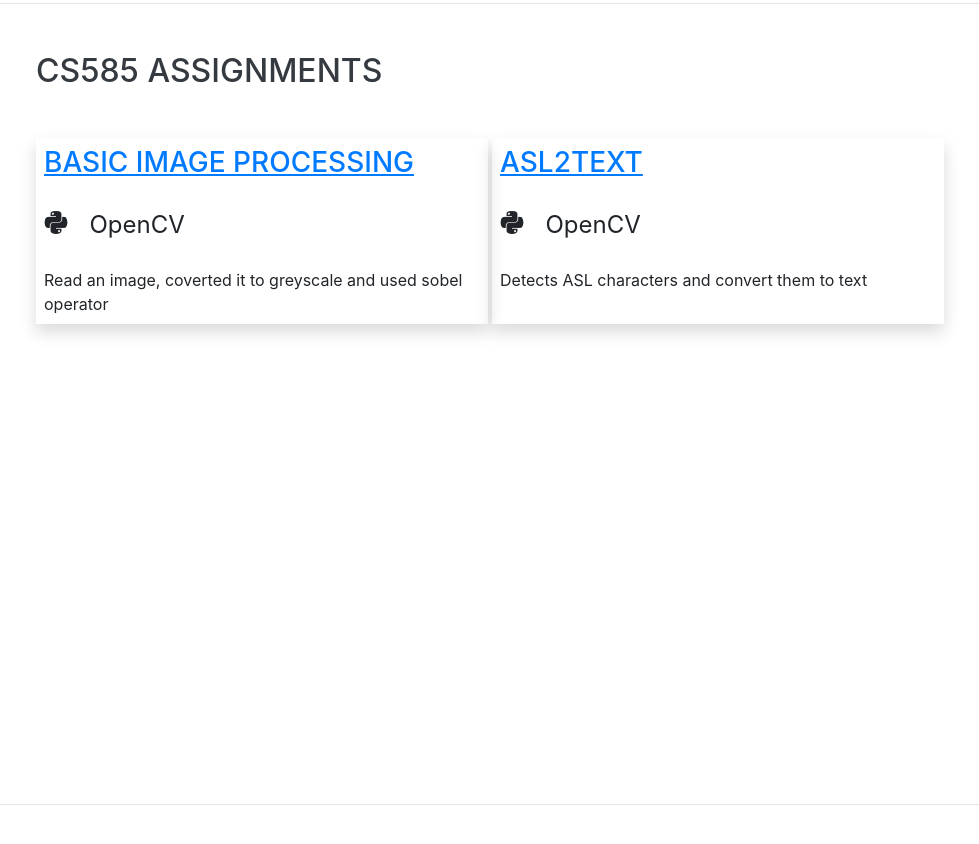
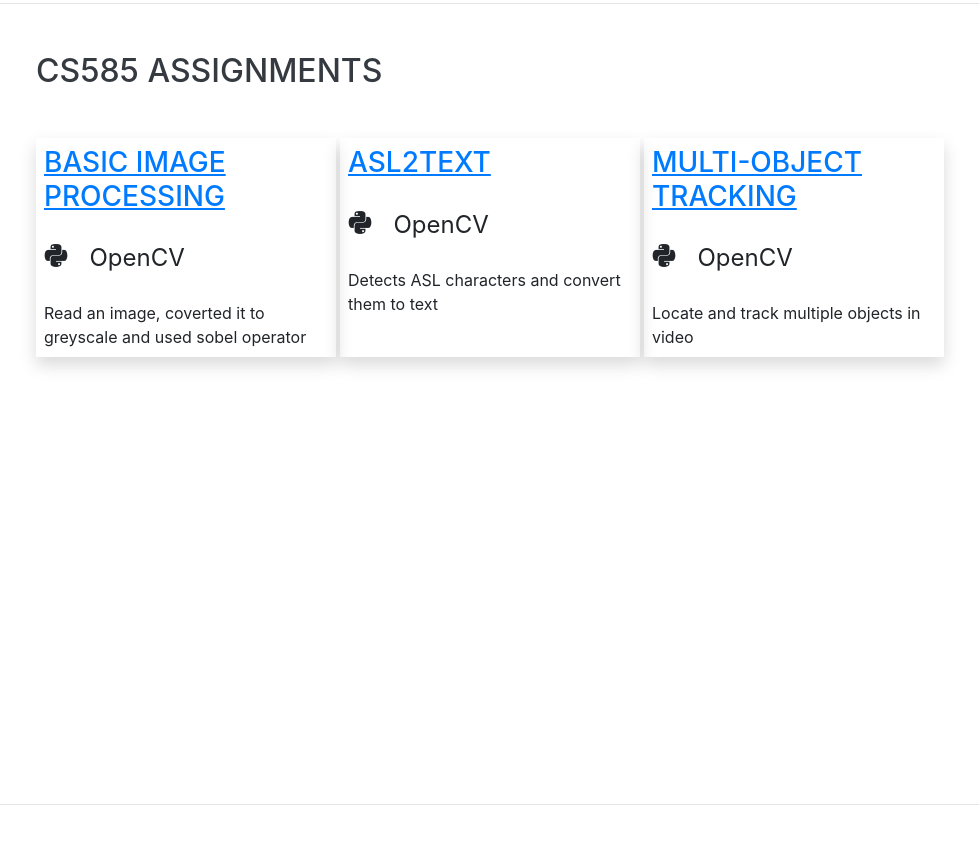
Before and after one commit to mahir1010/mahir1010.github.io, a website with bundled scripts: page index.html in a window 1280 px wide. Shown: the part 5298-6142 px from the top of the page, without its empty margins (284-1263 px from the left). Built offline with nearby package versions, Linux system fonts and the light colour scheme; a web font is replaced by a local one.

Commit message:
Added Multi-Object Tracking

```diff
--- a/index.html
+++ b/index.html
@@ -460,6 +460,22 @@
                                         <div class="">Detects ASL characters and convert them to text</div>
                                     </div>
                                 </div>
+                                <div class="p-2 shadow d-flex flex-md-row justify-content-between mb-5 mr-1 flex-grow w-50">
+                                    <div class="resume-content">
+                                        <h3 class="mb-0">
+                                            <a style="text-decoration:underline" href="https://mahir1010.github.io/MultiObjectTracking/" target="_blank">Multi-Object Tracking</a>
+                                        </h3>
+                                        <ul class="list-inline dev-icons">
+                                            <li class="list-inline-item smaller">
+                                                <i class="devicon-python-plain"></i>
+                                            </li>
+                                            <li class="list-inline-item smaller">
+                                                OpenCV
+                                            </li>
+                                        </ul>
+                                        <div class="">Locate and track multiple objects in video</div>
+                                    </div>
+                                </div>
                             </div>
                         </div>
                     </section>
```
